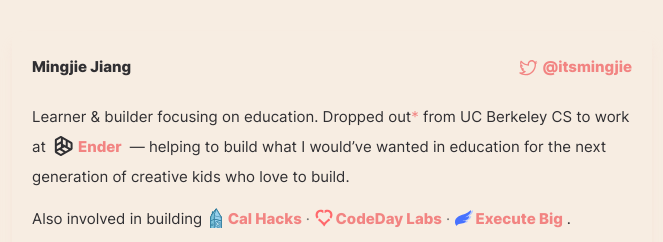
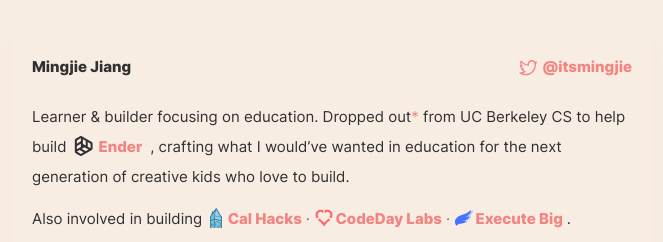
Before and after one commit to itsmingjie/mingjie-2022, a Next.js app: page / in a window 1280 px wide. Shown: the part 220-462 px from the top of the page, without its empty margins (308-971 px from the left). Built offline with nearby package versions, Linux system fonts and the light colour scheme; no server answers.

Commit message:
Update index.js

```diff
--- a/pages/index.js
+++ b/pages/index.js
@@ -104,14 +104,14 @@
             >
               <div className="inline text-coral">*</div>
             </Link>{" "}
-            from UC Berkeley CS to work at
+            from UC Berkeley CS to help build
             <div className={`inline mx-2`}>
               <Link href="https://joinender.com" external>
                 <EnderLogo className="inline w-5 h-5 mr-1 align-text-bottom fill-dark" />
                 <div className="inline font-bold text-coral">Ender</div>
               </Link>
             </div>
-            &mdash; helping to build what I would&rsquo;ve wanted in education
+            , crafting what I would&rsquo;ve wanted in education
             for the next generation of creative kids who love to build.
           </p>
           <p className="mt-3">
```
